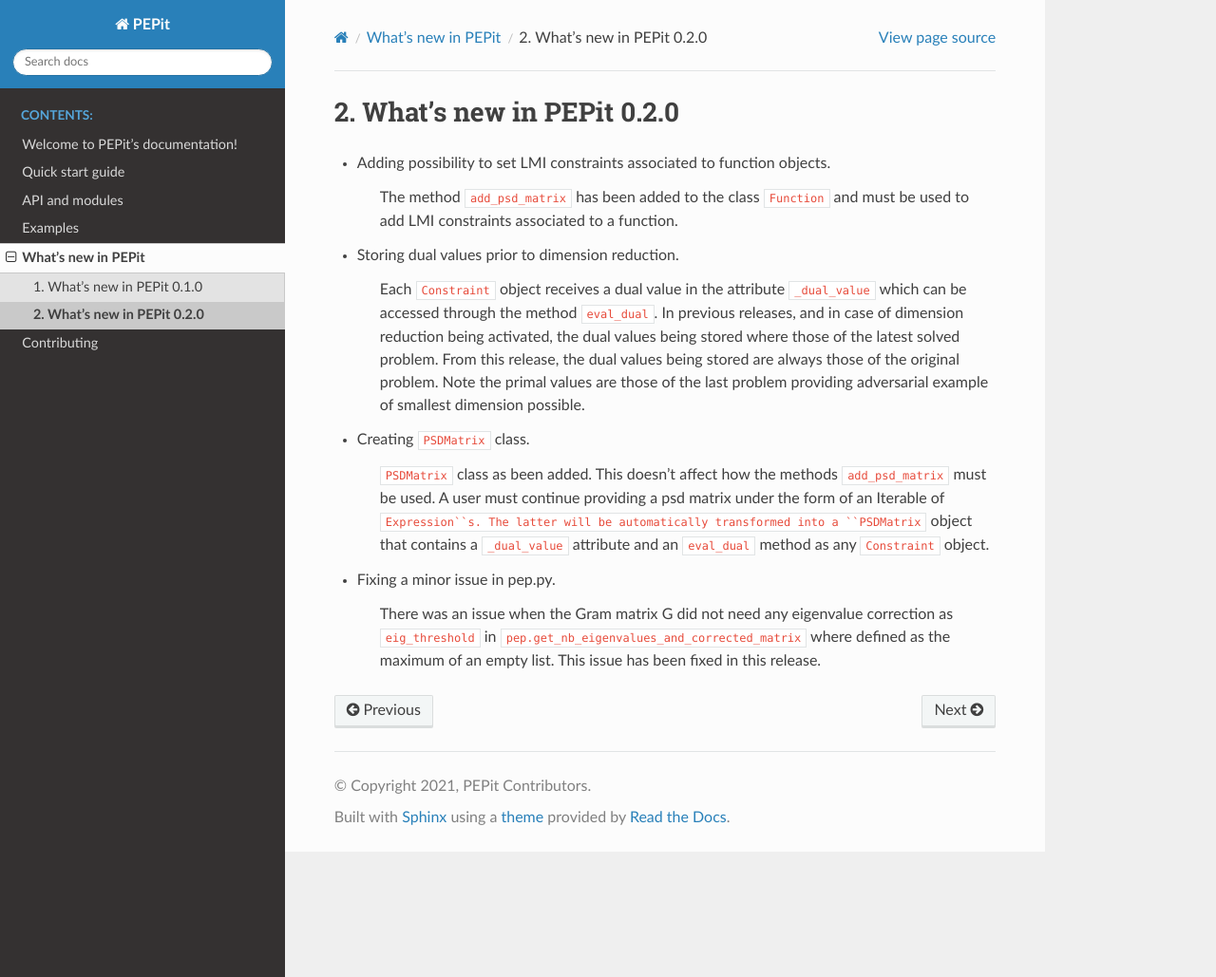
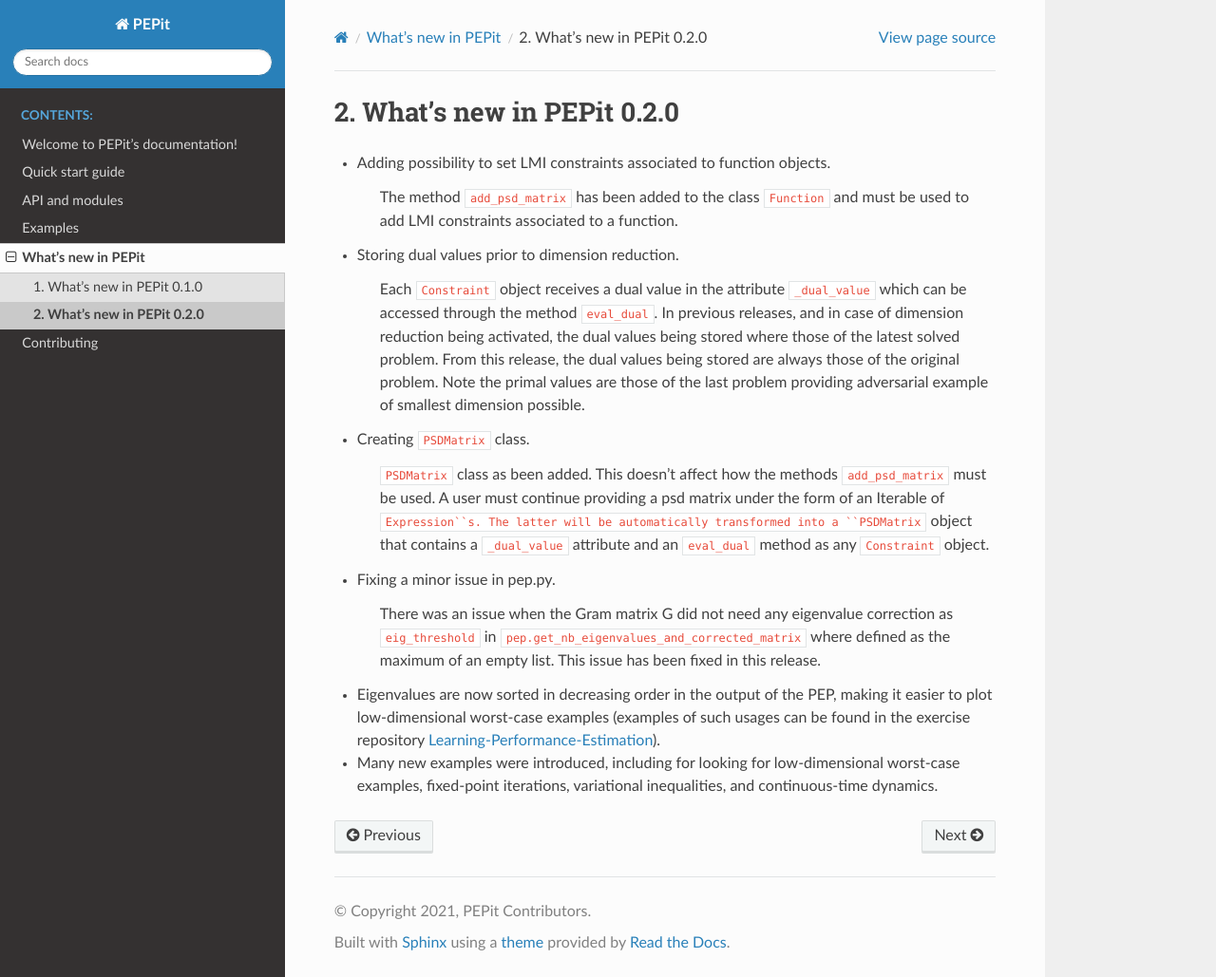
Before and after one commit to PerformanceEstimation/PEPit, a Sphinx documentation site: the page built from docs/source/whatsnew/0.2.0.rst, in a window 1280 px wide and 1029 px high. Shown: the whole window at 95% size. Built offline with Sphinx 7.4.7 and the Read the Docs theme 2.0.0, drawn with Linux system fonts in a browser that asks for light colours.

Commit message:
updated whatsnew

```diff
--- a/docs/source/whatsnew/0.2.0.rst
+++ b/docs/source/whatsnew/0.2.0.rst
@@ -22,3 +22,7 @@ What's new in PEPit 0.2.0
 
     There was an issue when the Gram matrix G did not need any eigenvalue correction as ``eig_threshold`` in ``pep.get_nb_eigenvalues_and_corrected_matrix`` where defined as the maximum of an empty list.
     This issue has been fixed in this release.
+
+- Eigenvalues are now sorted in decreasing order in the output of the PEP, making it easier to plot low-dimensional worst-case examples (examples of such usages can be found in the exercise repository `Learning-Performance-Estimation <https://github.com/PerformanceEstimation/Learning-Performance-Estimation/>`_).
+
+- Many new examples were introduced, including for looking for low-dimensional worst-case examples, fixed-point iterations, variational inequalities, and continuous-time dynamics.
```
